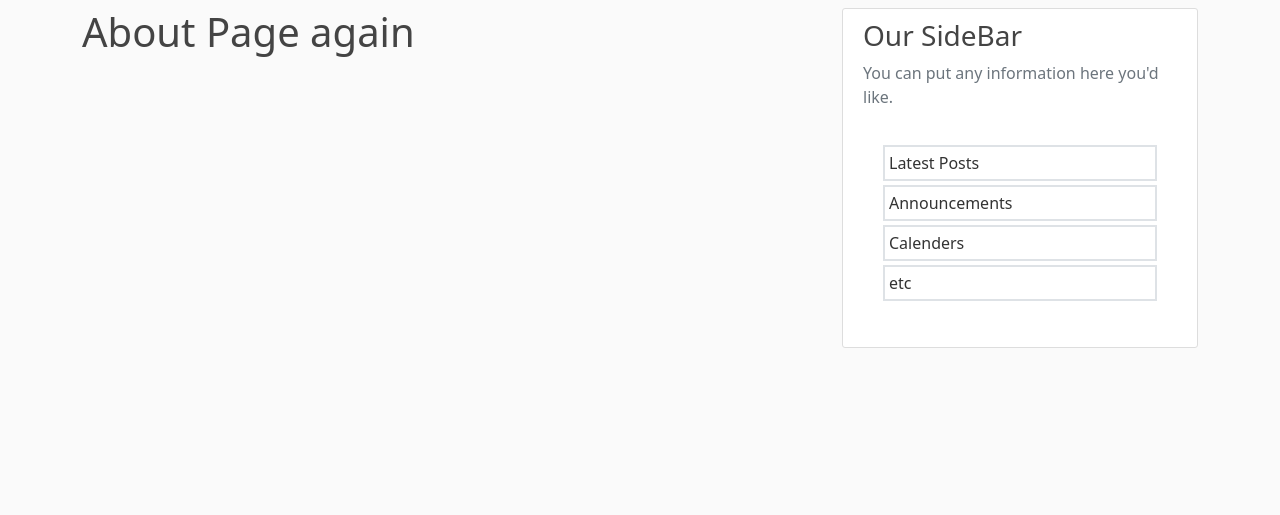
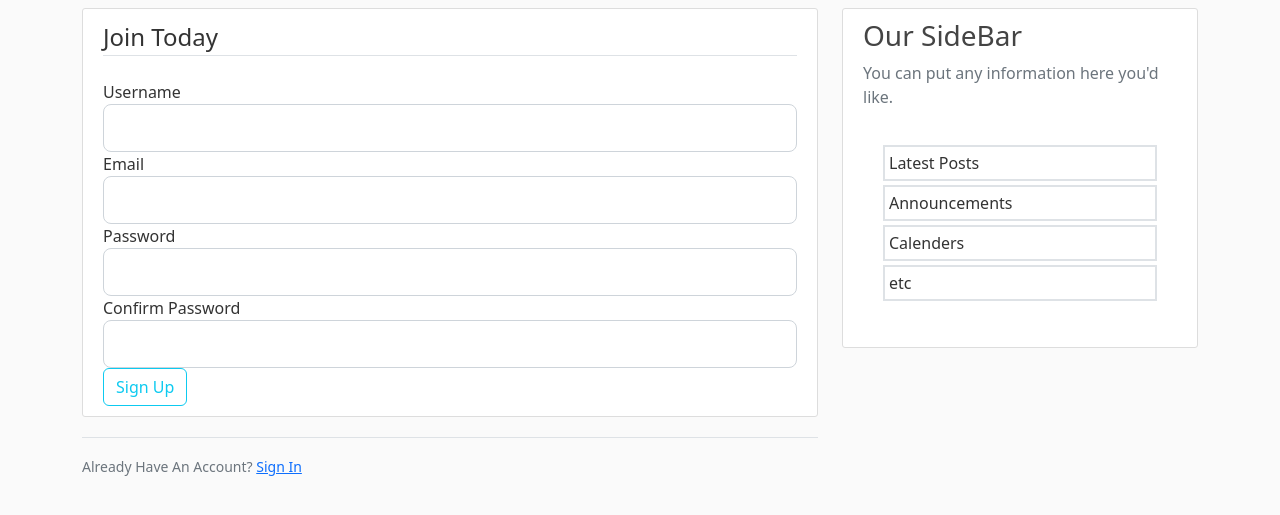
Before and after one commit to Yasir-Khan22/Flask_practice, a Flask app: template templates/register.html in a window 1280 px wide. Shown: the part 72-587 px from the top of the page. Run offline with Flask 2, Linux system fonts and the light colour scheme; the template is opened without the code that fills it: values that come from a table or form of the project are taken from there, others are empty.

Commit message:
SignUp & Login Forms Added

```diff
--- a/templates/register.html
+++ b/templates/register.html
@@ -1,4 +1,35 @@
 {% extends "layout.html" %}
 {% block content %}
-<h1>About Page again</h1>
+<div class="content-section">
+    <form action="" method="POST">
+        {{ form.hidden_tag() }}
+        <fieldset class="form-group">
+            <legend class="border-bottom mb-4">Join Today</legend>
+            <div class="form-group">
+                {{ form.username.label(class="form-control-label")}}
+                {{ form.username(class="form-control form-control-lg")}}
+            </div>
+            <div class="form-group">
+                {{ form.email.label(class="form-control-label")}}
+                {{ form.email(class="form-control form-control-lg")}}
+            </div>
+            <div class="form-group">
+                {{ form.password.label(class="form-control-label")}}
+                {{ form.password(class="form-control form-control-lg")}}
+            </div>
+            <div class="form-group">
+                {{ form.confirm_password.label(class="form-control-label")}}
+                {{ form.confirm_password(class="form-control form-control-lg")}}
+            </div>
+            <div class="form-group">
+                {{ form.submit(class="btn btn-outline-info") }}
+            </div>
+        </fieldset>
+    </form>
+</div>
+<div class="border-top pt-3">
+    <small class="text-muted">
+        Already Have An Account? <a class="ml-2" href="{{ url_for(" login")}}">Sign In</a>
+    </small>
+</div>
 {% endblock content %}
```
